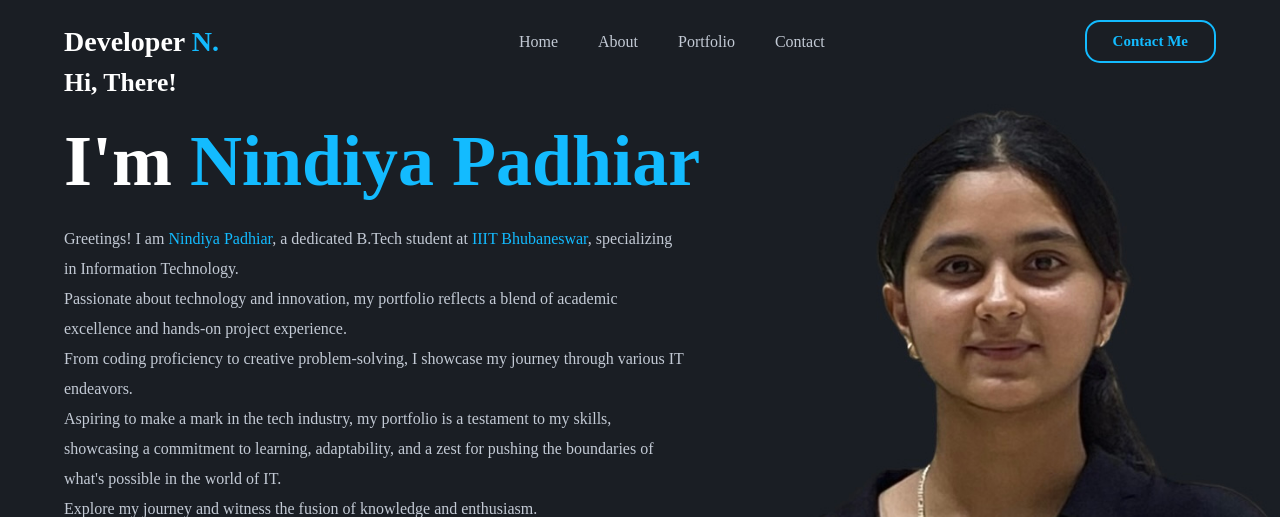
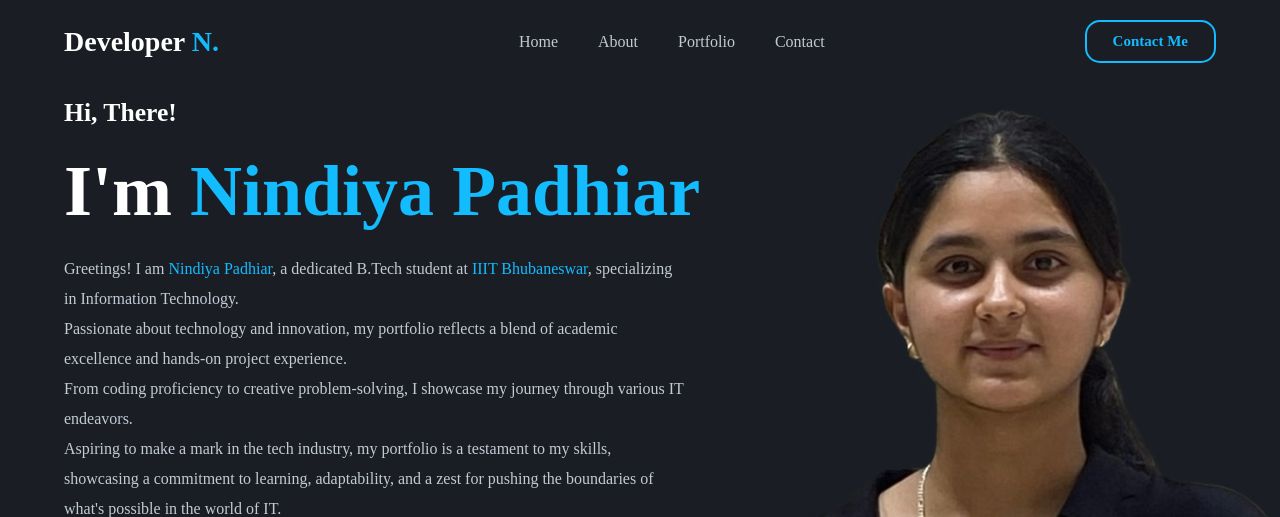
Before and after one commit to Nindiya31/portfolio, a website: page index.html in a window 1280 px wide. Shown: the top 517 px of the page. Drawn offline with nearby package versions, Linux system fonts and the light colour scheme.

Commit message:
portfolio

```diff
--- a/style.css
+++ b/style.css
@@ -117,6 +117,7 @@ section{
 }
 .main-content h4{
     font-size: 1.6rem;
+    padding-top: 60px ;
 }
 .main-content h1{
     font-size: var(--h1-font);
```
Also changed, not shown: index.html (+1 -1 lines).
